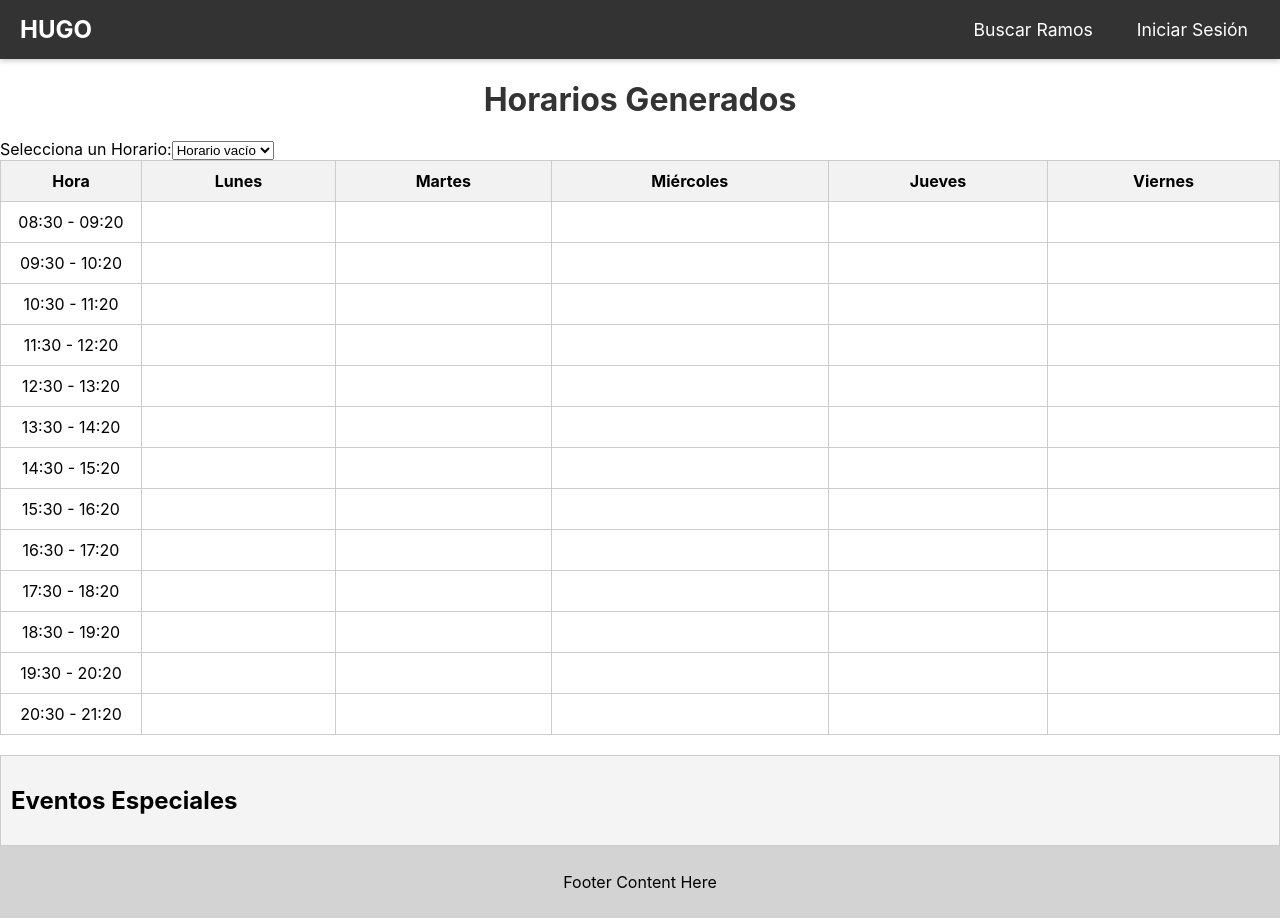
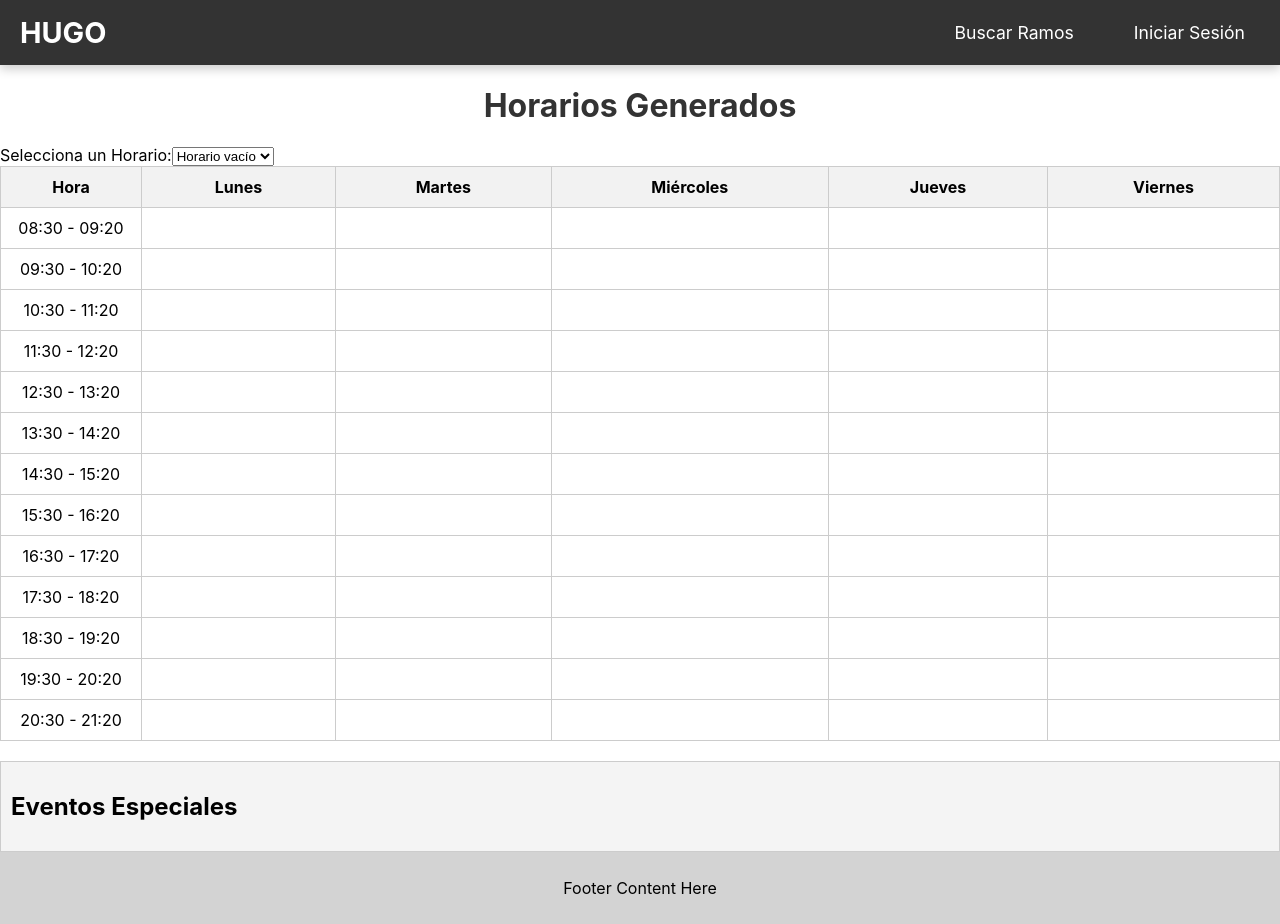
Before and after one commit to AlbertoZuiga/hugo, a React (Create React App) app: page / in a window 1280 px wide. Built offline with nearby package versions, Linux system fonts and the light colour scheme.

Commit message:
improoved styles in navbar

```diff
--- a/src/components/navbar/Navbar.css
+++ b/src/components/navbar/Navbar.css
@@ -2,28 +2,34 @@
   position: sticky;
   top: 0;
   width: 100%;
-  background-color: #333;
+  background-color: #333; /* Color de fondo oscuro */
   padding: 15px 20px;
   display: flex;
   justify-content: space-between;
   align-items: center;
   z-index: 1000;
-  box-shadow: 0 2px 5px rgba(0, 0, 0, 0.2);
+  box-shadow: 0 4px 10px rgba(0, 0, 0, 0.2); /* Sombra más pronunciada */
   box-sizing: border-box;
   overflow: hidden;
+  transition: background-color 0.3s ease; /* Transición suave para el color de fondo */
 }
 
 .navbar-logo {
-  color: white;
-  font-size: 1.5em;
+  color: white; /* Texto blanco por defecto para el logo */
+  font-size: 1.8em; /* Aumenta el tamaño del texto del logo */
   font-weight: bold;
   text-decoration: none;
+  transition: color 0.3s ease; /* Transición suave para el color */
+}
+
+.navbar-logo:hover {
+  color: #28a745; /* Verde al pasar el mouse */
 }
 
 .navbar-links {
   list-style: none;
   display: flex;
-  gap: 20px;
+  gap: 30px; /* Aumenta el espacio entre enlaces */
   margin: 0;
   padding: 0;
   white-space: nowrap;
@@ -35,26 +41,29 @@
 
 .navbar-links a,
 .logout-button {
-  color: white;
+  color: white; /* Texto blanco por defecto para los enlaces */
   text-decoration: none;
   font-size: 1.1em;
-  padding: 8px 12px;
-  border: none; /* Sin borde por defecto */
-  background-color: transparent; /* Fondo transparente */
-  transition: color 0.3s ease, border 0.3s ease;
+  padding: 10px 15px; /* Ajusta el padding para más área de clic */
+  border-radius: 5px; /* Borde redondeado por defecto */
+  transition: background-color 0.3s ease, color 0.3s ease; /* Transiciones suaves */
   cursor: pointer;
 }
 
 .navbar-links a:hover,
 .logout-button:hover {
-  color: #ff9800; /* Color naranja al pasar el mouse */
-  border: 1px solid white; /* Borde blanco al pasar el mouse */
-  border-radius: 5px; /* Borde redondeado */
+  background-color: transparent; /* Sin fondo al pasar el mouse */
+  color: #28a745; /* Verde al pasar el mouse */
 }
 
 .logout-button {
   background-color: transparent; /* Fondo transparente */
-  cursor: pointer;
+  border: 2px solid white; /* Borde blanco */
+  transition: background-color 0.3s ease; /* Transición suave para el fondo */
+}
+
+.logout-button:hover {
+  background-color: rgba(255, 255, 255, 0.1); /* Fondo ligero al pasar el mouse */
 }
 
 @media (max-width: 768px) {
```
